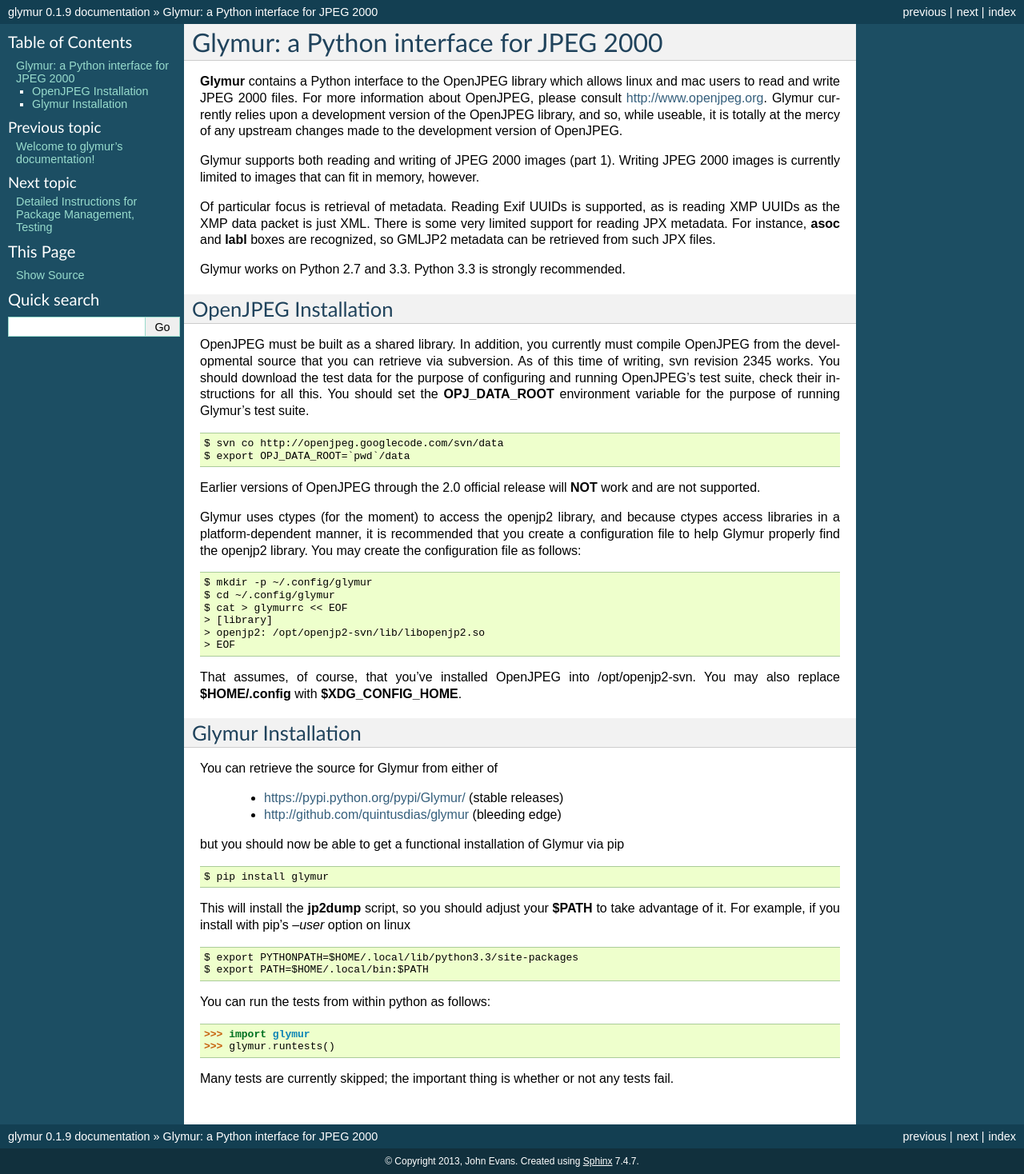
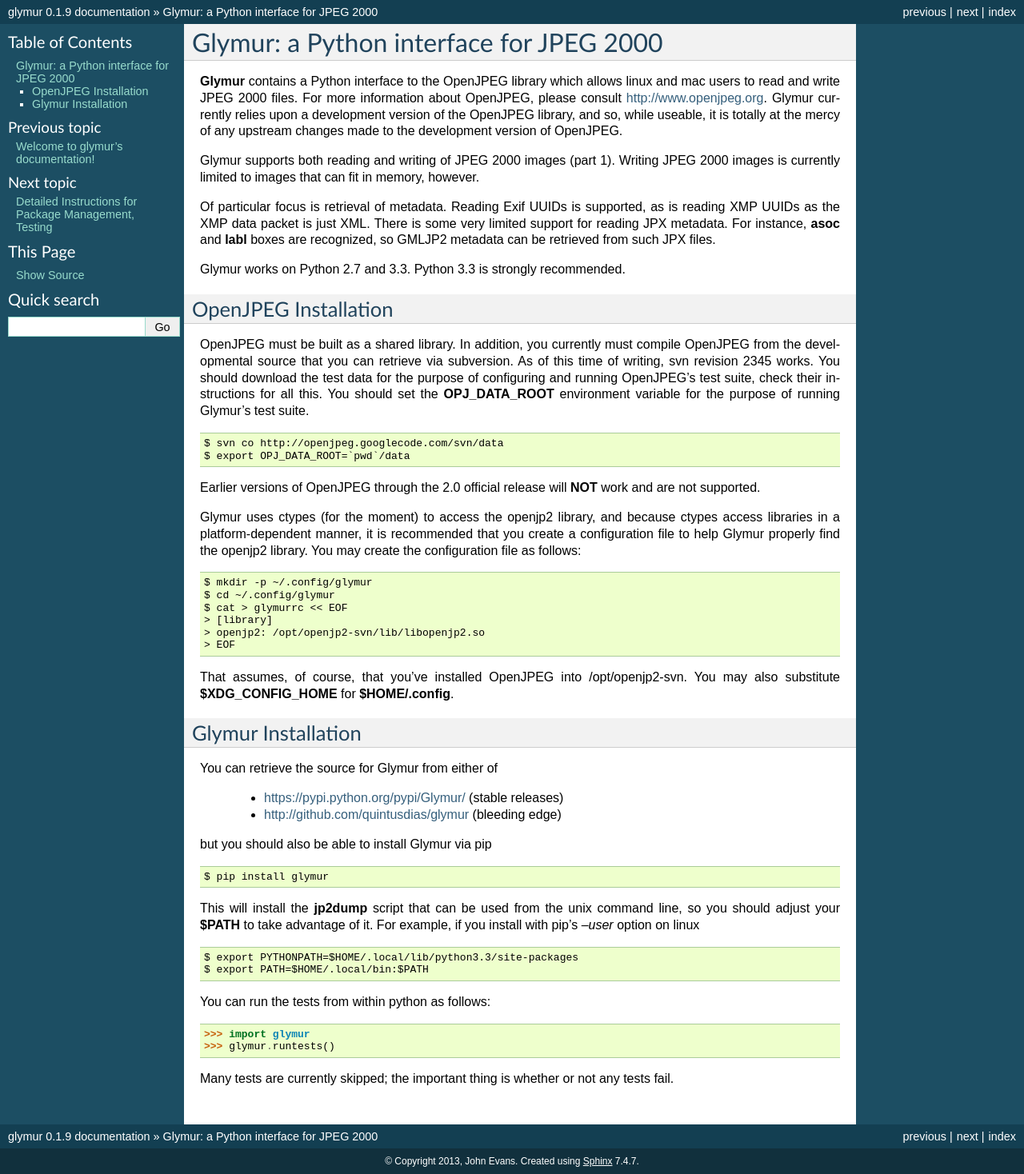
Before and after one commit to quintusdias/glymur, a Sphinx documentation site: the page built from docs/source/introduction.rst, in a window 1280 px wide. Shown: the whole page at 80% size. Built offline with Sphinx 7.4.7, drawn with Linux system fonts in a browser that asks for light colours.

Commit message:
Minor doc changes.

```diff
--- a/docs/source/introduction.rst
+++ b/docs/source/introduction.rst
@@ -50,7 +50,7 @@
     > EOF
 
 That assumes, of course, that you've installed OpenJPEG into /opt/openjp2-svn.
-You may also replace **$HOME/.config** with **$XDG_CONFIG_HOME**.
+You may also substitute **$XDG_CONFIG_HOME** for **$HOME/.config**.
 
 Glymur Installation
 ===================
@@ -59,12 +59,12 @@
     * https://pypi.python.org/pypi/Glymur/ (stable releases)
     * http://github.com/quintusdias/glymur (bleeding edge)
 
-but you should now be able to get a functional installation of Glymur via
-pip ::
+but you should also be able to install Glymur via pip ::
 
     $ pip install glymur
 
-This will install the **jp2dump** script, so you should adjust your **$PATH**
+This will install the **jp2dump** script that can be used from the unix command
+line, so you should adjust your **$PATH**
 to take advantage of it.  For example, if you install with pip's
 `--user` option on linux ::
 
--- a/docs/source/roadmap.rst
+++ b/docs/source/roadmap.rst
@@ -6,6 +6,6 @@
 
     * continue to monitor upstream changes in the openjp2 library
     * investigate using CFFI or cython instead of ctypes to wrap openjp2
+    * investigate swapping out ElementTree for LXML
     * eventually expose the openjp2 API
-    * add metadata support for ICC profiles
     * investigate JPIP
```
Also changed, not shown: docs/source/detailed_installation.rst (+2 -5 lines).
